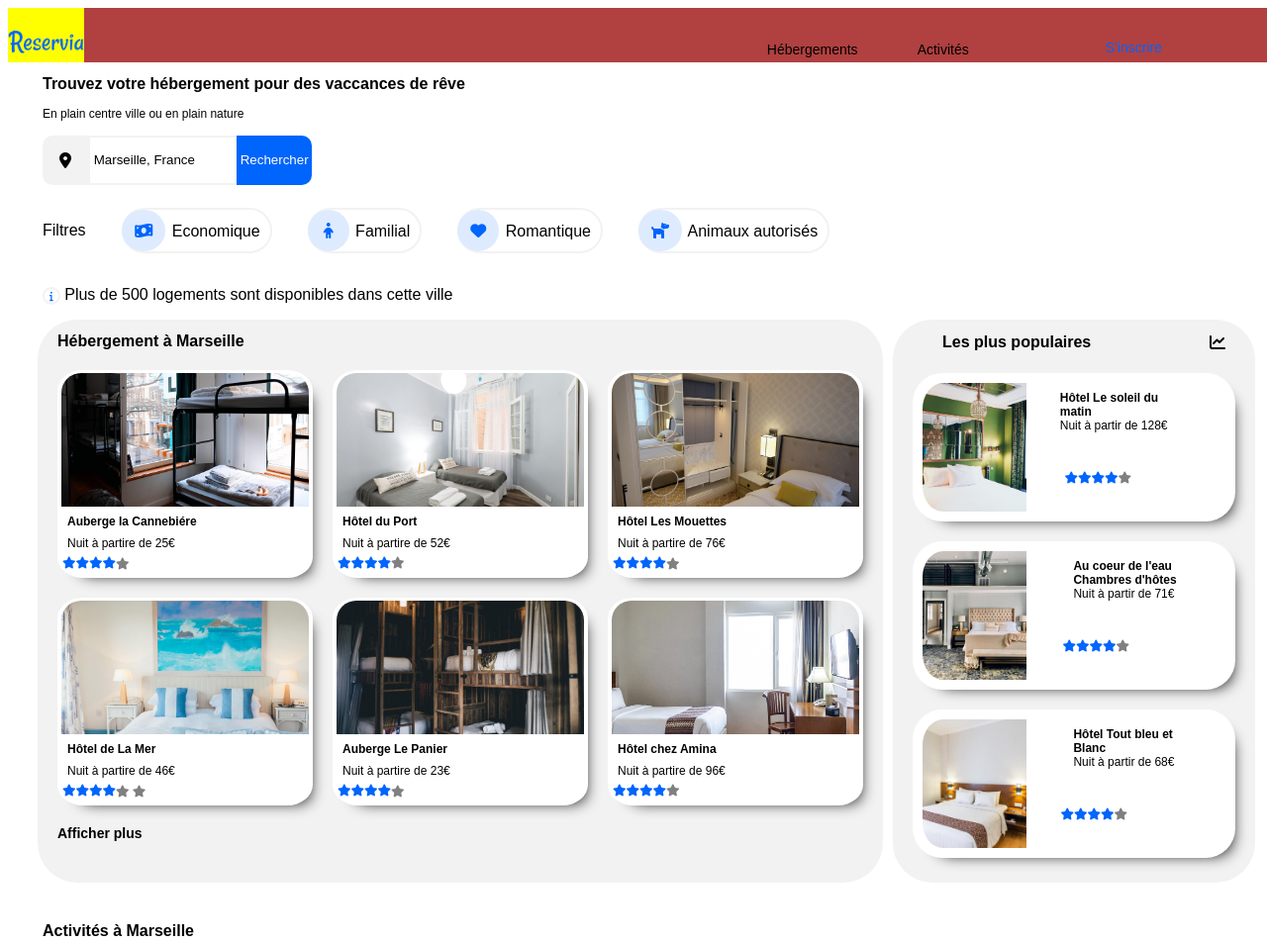
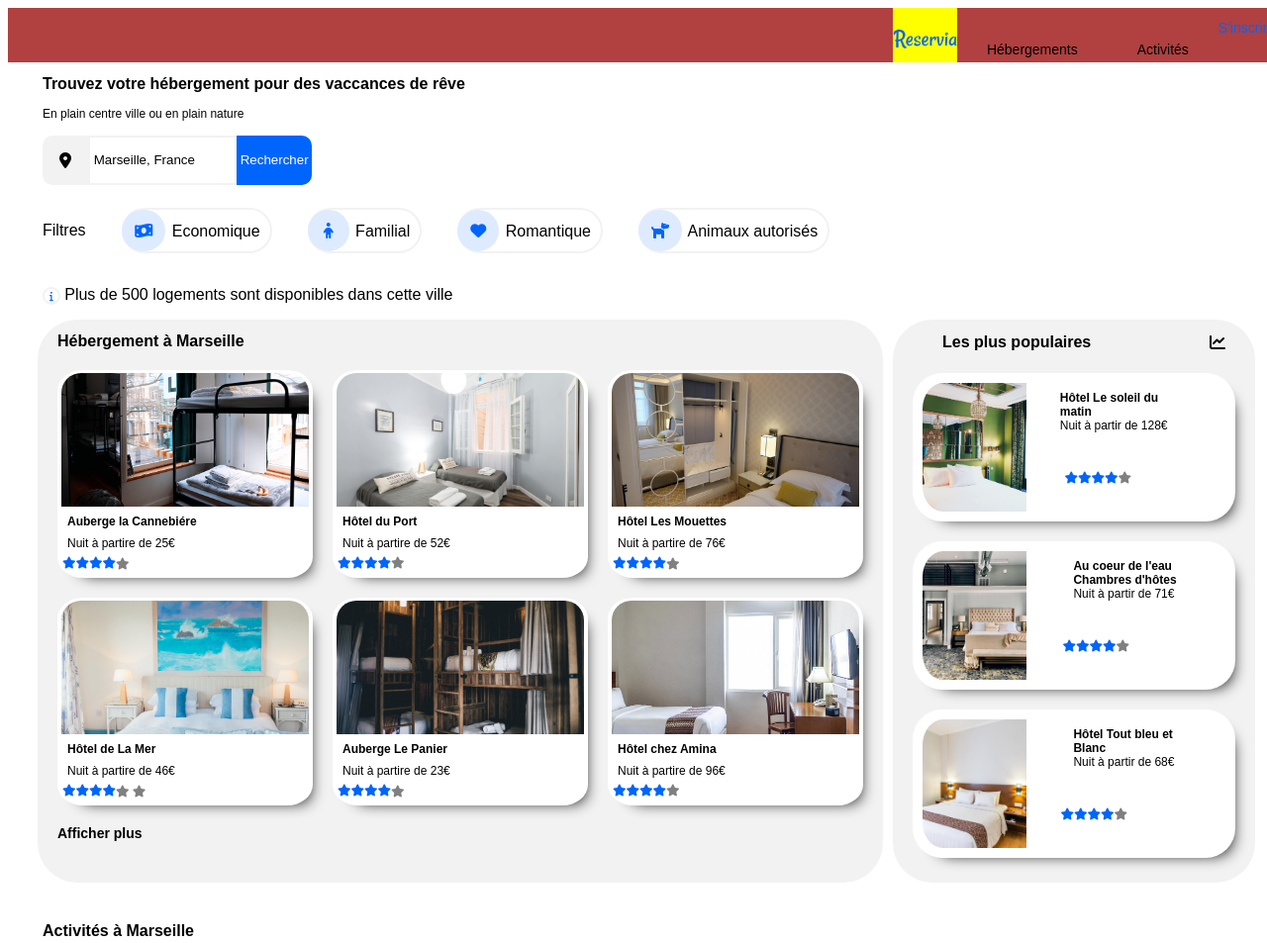
Before and after one commit to AssiaKoaichet/Projet-2---Reservia, a plain HTML site: page index.html in a window 1280 px wide. Shown: the top 953 px of the page at 99% size. Drawn offline with Linux system fonts and the light colour scheme.

Commit message:
ur montora

```diff
--- a/style.css
+++ b/style.css
@@ -21,6 +21,7 @@ header  {
 
   background: #b14040;
   display: flex;
+  justify-content: end;
   /* flex-wrap:wrap;  */
 
 }
@@ -31,8 +32,8 @@ header :nth-child(3) { order: 3; }
 
 .logo{
   height: auto;
-  width: 6%;
-  /* width: 65px; */
+  /* width: 6%; */
+  width: 65px;
   height:auto ;
   padding-top: 8px;
 
@@ -49,9 +50,9 @@ header :nth-child(3) { order: 3; }
 
 
 .hebergementActivite{
-  width: 40%;
-  position: relative;
-  left: 660px;
+  /* width: 40%; */
+  /* position: relative;  */
+  /* left: 660px;    */
   font-size: 14px;
 
 }
@@ -67,8 +68,6 @@ header :nth-child(3) { order: 3; }
    padding-left: 30px ;
    padding-right: 30px;
    padding-top: 20px;
-
-
 
 }
 
@@ -102,10 +101,10 @@ header a:hover{
 .inscrire {
   /* width: 30%; */
 /* margin-left: 50px; */
-  padding-top: 20px;
-  position: relative;
-  left: 520px;
-  float: left;
+  /* padding-top: 20px; */
+  /* position: relative; */
+  /* left: 520px; */
+  /* float: left; */
 
 
 }
@@ -707,7 +706,7 @@ top: 10px;
 
   header li:hover  {
     border-bottom:1px solid #0065FC;
-    border-top:0px solid #0065FC;
+    border-top: 0px solid #0065FC;
     /* padding-top: 10px; */
     color: #0065FC;
        /* justify-content: center; */
```
